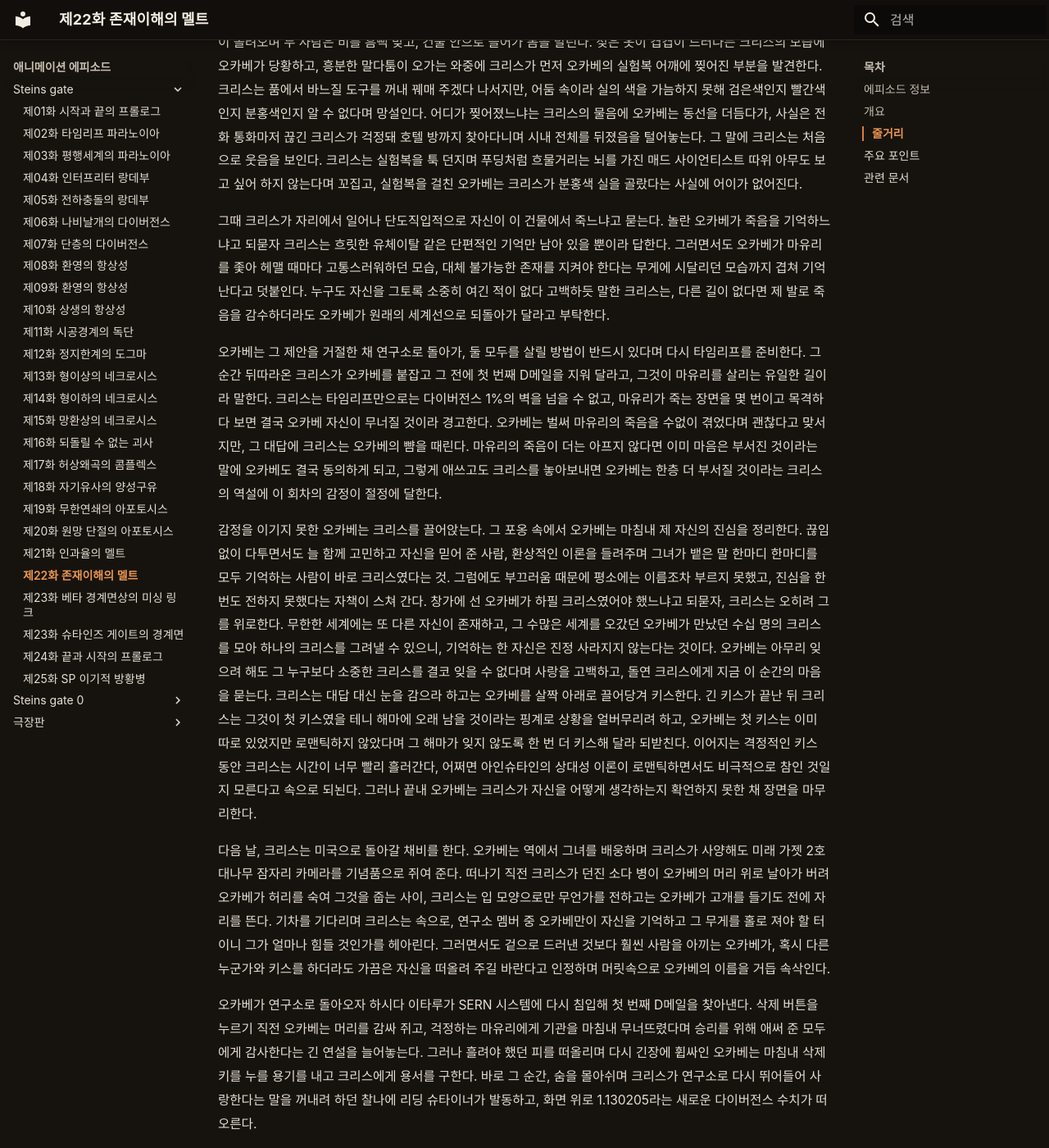
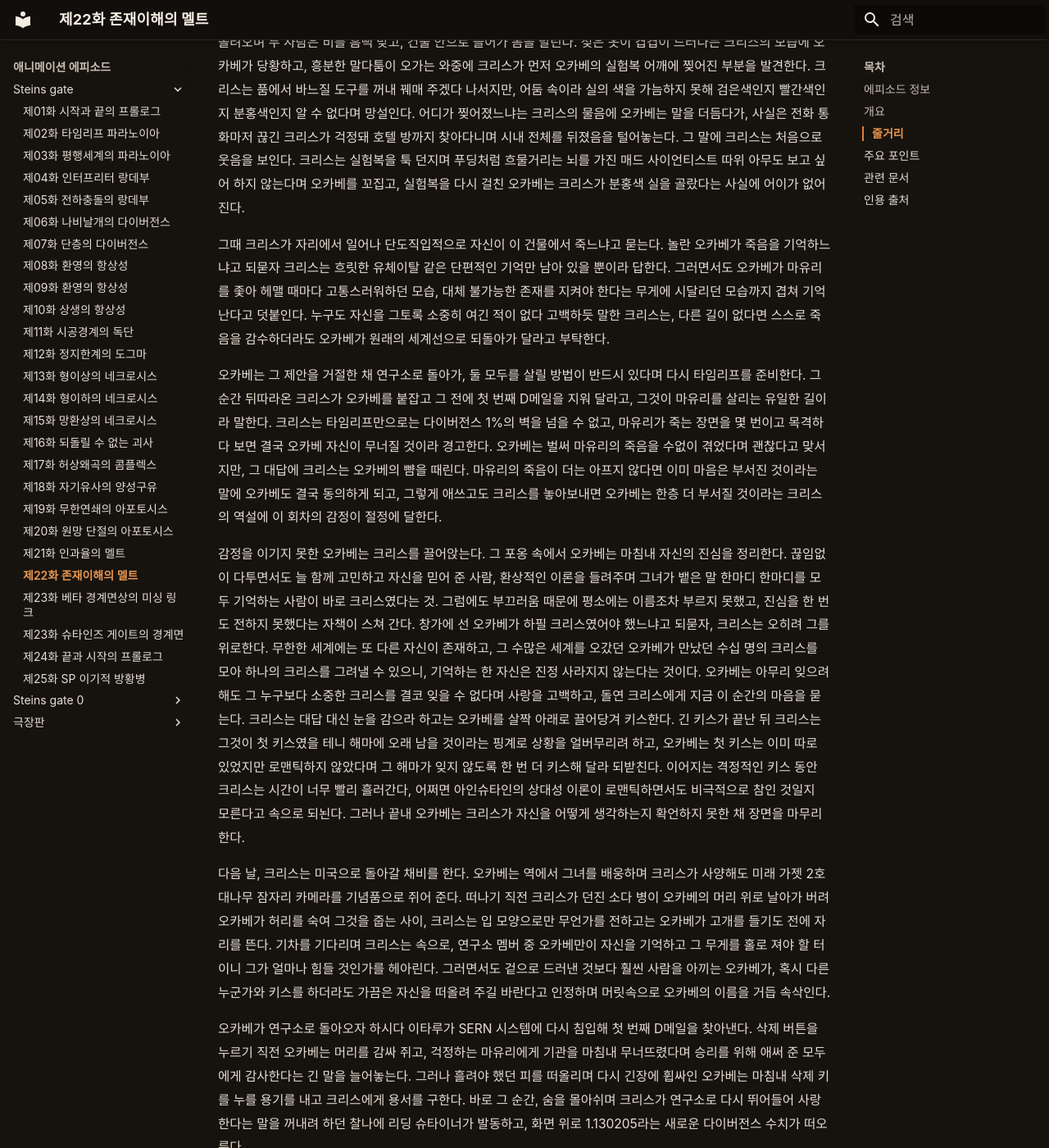
Before and after one commit to sgwiki/sgwiki.github.io, an MkDocs documentation site: the page built from wiki/애니메이션-에피소드/steins-gate/제22화-존재이해의-멜트.md, in a window 1280 px wide and 1400 px high, scrolled down 1616 px. Shown: the whole window at 82% size. Built offline with MkDocs 1.6.1 and Material for MkDocs 9.7.7, drawn with Linux system fonts in a browser that asks for light colours; some web fonts are replaced; some of the changed text lies outside the part shown.

Commit message:
chore(wiki): 제22화 정비 — 번역투 교정(동선→말 더듬다·쥐여→쥐어 준다)·경어 수준 일관(제 발로→스스로)·대상 명확화(004번 멤버가 누구인지)·인용 출처 섹션 추가

```diff
--- a/wiki/애니메이션-에피소드/steins-gate/제22화-존재이해의-멜트.md
+++ b/wiki/애니메이션-에피소드/steins-gate/제22화-존재이해의-멜트.md
@@ -34,19 +34,19 @@
 
 ## 줄거리
 
-비가 내리기 직전, 라디오 회관 옥상에 오카베가 쓰러져 있던 바로 그 자세로 크리스가 누워 있다. 그곳에서 그녀를 찾아낸 오카베와 크리스는 잠시 마유리 이야기를 나누다가, 크리스가 무언가를 덧붙이려다 스스로 입을 다문다. 먹구름이 몰려오며 두 사람은 비를 흠뻑 맞고, 건물 안으로 들어가 몸을 말린다. 젖은 옷이 겹겹이 드러나는 크리스의 모습에 오카베가 당황하고, 흥분한 말다툼이 오가는 와중에 크리스가 먼저 오카베의 실험복 어깨에 찢어진 부분을 발견한다. 크리스는 품에서 바느질 도구를 꺼내 꿰매 주겠다 나서지만, 어둠 속이라 실의 색을 가늠하지 못해 검은색인지 빨간색인지 분홍색인지 알 수 없다며 망설인다. 어디가 찢어졌느냐는 크리스의 물음에 오카베는 동선을 더듬다가, 사실은 전화 통화마저 끊긴 크리스가 걱정돼 호텔 방까지 찾아다니며 시내 전체를 뒤졌음을 털어놓는다. 그 말에 크리스는 처음으로 웃음을 보인다. 크리스는 실험복을 툭 던지며 푸딩처럼 흐물거리는 뇌를 가진 매드 사이언티스트 따위 아무도 보고 싶어 하지 않는다며 꼬집고, 실험복을 걸친 오카베는 크리스가 분홍색 실을 골랐다는 사실에 어이가 없어진다.
+비가 내리기 직전, 라디오 회관 옥상에 오카베가 쓰러져 있던 바로 그 자리를 빼닮은 자세로 크리스가 누워 있다. 달려온 오카베와 크리스는 잠시 마유리 이야기를 나누다가, 크리스가 무언가를 덧붙이려다 스스로 입을 다문다. 먹구름이 몰려오며 두 사람은 비를 흠뻑 맞고, 건물 안으로 들어가 몸을 말린다. 젖은 옷이 겹겹이 드러나는 크리스의 모습에 오카베가 당황하고, 흥분한 말다툼이 오가는 와중에 크리스가 먼저 오카베의 실험복 어깨에 찢어진 부분을 발견한다. 크리스는 품에서 바느질 도구를 꺼내 꿰매 주겠다 나서지만, 어둠 속이라 실의 색을 가늠하지 못해 검은색인지 빨간색인지 분홍색인지 알 수 없다며 망설인다. 어디가 찢어졌느냐는 크리스의 물음에 오카베는 말을 더듬다가, 사실은 전화 통화마저 끊긴 크리스가 걱정돼 호텔 방까지 찾아다니며 시내 전체를 뒤졌음을 털어놓는다. 그 말에 크리스는 처음으로 웃음을 보인다. 크리스는 실험복을 툭 던지며 푸딩처럼 흐물거리는 뇌를 가진 매드 사이언티스트 따위 아무도 보고 싶어 하지 않는다며 오카베를 꼬집고, 실험복을 다시 걸친 오카베는 크리스가 분홍색 실을 골랐다는 사실에 어이가 없어진다.
 
-그때 크리스가 자리에서 일어나 단도직입적으로 자신이 이 건물에서 죽느냐고 묻는다. 놀란 오카베가 죽음을 기억하느냐고 되묻자 크리스는 흐릿한 유체이탈 같은 단편적인 기억만 남아 있을 뿐이라 답한다. 그러면서도 오카베가 마유리를 좇아 헤맬 때마다 고통스러워하던 모습, 대체 불가능한 존재를 지켜야 한다는 무게에 시달리던 모습까지 겹쳐 기억난다고 덧붙인다. 누구도 자신을 그토록 소중히 여긴 적이 없다 고백하듯 말한 크리스는, 다른 길이 없다면 제 발로 죽음을 감수하더라도 오카베가 원래의 세계선으로 되돌아가 달라고 부탁한다.
+그때 크리스가 자리에서 일어나 단도직입적으로 자신이 이 건물에서 죽느냐고 묻는다. 놀란 오카베가 죽음을 기억하느냐고 되묻자 크리스는 흐릿한 유체이탈 같은 단편적인 기억만 남아 있을 뿐이라 답한다. 그러면서도 오카베가 마유리를 좇아 헤맬 때마다 고통스러워하던 모습, 대체 불가능한 존재를 지켜야 한다는 무게에 시달리던 모습까지 겹쳐 기억난다고 덧붙인다. 누구도 자신을 그토록 소중히 여긴 적이 없다 고백하듯 말한 크리스는, 다른 길이 없다면 스스로 죽음을 감수하더라도 오카베가 원래의 세계선으로 되돌아가 달라고 부탁한다.
 
 오카베는 그 제안을 거절한 채 연구소로 돌아가, 둘 모두를 살릴 방법이 반드시 있다며 다시 타임리프를 준비한다. 그 순간 뒤따라온 크리스가 오카베를 붙잡고 그 전에 첫 번째 D메일을 지워 달라고, 그것이 마유리를 살리는 유일한 길이라 말한다. 크리스는 타임리프만으로는 다이버전스 1%의 벽을 넘을 수 없고, 마유리가 죽는 장면을 몇 번이고 목격하다 보면 결국 오카베 자신이 무너질 것이라 경고한다. 오카베는 벌써 마유리의 죽음을 수없이 겪었다며 괜찮다고 맞서지만, 그 대답에 크리스는 오카베의 뺨을 때린다. 마유리의 죽음이 더는 아프지 않다면 이미 마음은 부서진 것이라는 말에 오카베도 결국 동의하게 되고, 그렇게 애쓰고도 크리스를 놓아보내면 오카베는 한층 더 부서질 것이라는 크리스의 역설에 이 회차의 감정이 절정에 달한다.
 
-감정을 이기지 못한 오카베는 크리스를 끌어앉는다. 그 포옹 속에서 오카베는 마침내 제 자신의 진심을 정리한다. 끊임없이 다투면서도 늘 함께 고민하고 자신을 믿어 준 사람, 환상적인 이론을 들려주며 그녀가 뱉은 말 한마디 한마디를 모두 기억하는 사람이 바로 크리스였다는 것. 그럼에도 부끄러움 때문에 평소에는 이름조차 부르지 못했고, 진심을 한 번도 전하지 못했다는 자책이 스쳐 간다. 창가에 선 오카베가 하필 크리스였어야 했느냐고 되묻자, 크리스는 오히려 그를 위로한다. 무한한 세계에는 또 다른 자신이 존재하고, 그 수많은 세계를 오갔던 오카베가 만났던 수십 명의 크리스를 모아 하나의 크리스를 그려낼 수 있으니, 기억하는 한 자신은 진정 사라지지 않는다는 것이다. 오카베는 아무리 잊으려 해도 그 누구보다 소중한 크리스를 결코 잊을 수 없다며 사랑을 고백하고, 돌연 크리스에게 지금 이 순간의 마음을 묻는다. 크리스는 대답 대신 눈을 감으라 하고는 오카베를 살짝 아래로 끌어당겨 키스한다. 긴 키스가 끝난 뒤 크리스는 그것이 첫 키스였을 테니 해마에 오래 남을 것이라는 핑계로 상황을 얼버무리려 하고, 오카베는 첫 키스는 이미 따로 있었지만 로맨틱하지 않았다며 그 해마가 잊지 않도록 한 번 더 키스해 달라 되받친다. 이어지는 격정적인 키스 동안 크리스는 시간이 너무 빨리 흘러간다, 어쩌면 아인슈타인의 상대성 이론이 로맨틱하면서도 비극적으로 참인 것일지 모른다고 속으로 되뇐다. 그러나 끝내 오카베는 크리스가 자신을 어떻게 생각하는지 확언하지 못한 채 장면을 마무리한다.
+감정을 이기지 못한 오카베는 크리스를 끌어앉는다. 그 포옹 속에서 오카베는 마침내 자신의 진심을 정리한다. 끊임없이 다투면서도 늘 함께 고민하고 자신을 믿어 준 사람, 환상적인 이론을 들려주며 그녀가 뱉은 말 한마디 한마디를 모두 기억하는 사람이 바로 크리스였다는 것. 그럼에도 부끄러움 때문에 평소에는 이름조차 부르지 못했고, 진심을 한 번도 전하지 못했다는 자책이 스쳐 간다. 창가에 선 오카베가 하필 크리스였어야 했느냐고 되묻자, 크리스는 오히려 그를 위로한다. 무한한 세계에는 또 다른 자신이 존재하고, 그 수많은 세계를 오갔던 오카베가 만났던 수십 명의 크리스를 모아 하나의 크리스를 그려낼 수 있으니, 기억하는 한 자신은 진정 사라지지 않는다는 것이다. 오카베는 아무리 잊으려 해도 그 누구보다 소중한 크리스를 결코 잊을 수 없다며 사랑을 고백하고, 돌연 크리스에게 지금 이 순간의 마음을 묻는다. 크리스는 대답 대신 눈을 감으라 하고는 오카베를 살짝 아래로 끌어당겨 키스한다. 긴 키스가 끝난 뒤 크리스는 그것이 첫 키스였을 테니 해마에 오래 남을 것이라는 핑계로 상황을 얼버무리려 하고, 오카베는 첫 키스는 이미 따로 있었지만 로맨틱하지 않았다며 그 해마가 잊지 않도록 한 번 더 키스해 달라 되받친다. 이어지는 격정적인 키스 동안 크리스는 시간이 너무 빨리 흘러간다, 어쩌면 아인슈타인의 상대성 이론이 로맨틱하면서도 비극적으로 참인 것일지 모른다고 속으로 되뇐다. 그러나 끝내 오카베는 크리스가 자신을 어떻게 생각하는지 확언하지 못한 채 장면을 마무리한다.
 
-다음 날, 크리스는 미국으로 돌아갈 채비를 한다. 오카베는 역에서 그녀를 배웅하며 크리스가 사양해도 미래 가젯 2호 대나무 잠자리 카메라를 기념품으로 쥐여 준다. 떠나기 직전 크리스가 던진 소다 병이 오카베의 머리 위로 날아가 버려 오카베가 허리를 숙여 그것을 줍는 사이, 크리스는 입 모양으로만 무언가를 전하고는 오카베가 고개를 들기도 전에 자리를 뜬다. 기차를 기다리며 크리스는 속으로, 연구소 멤버 중 오카베만이 자신을 기억하고 그 무게를 홀로 져야 할 터이니 그가 얼마나 힘들 것인가를 헤아린다. 그러면서도 겉으로 드러낸 것보다 훨씬 사람을 아끼는 오카베가, 혹시 다른 누군가와 키스를 하더라도 가끔은 자신을 떠올려 주길 바란다고 인정하며 머릿속으로 오카베의 이름을 거듭 속삭인다.
+다음 날, 크리스는 미국으로 돌아갈 채비를 한다. 오카베는 역에서 그녀를 배웅하며 크리스가 사양해도 미래 가젯 2호 대나무 잠자리 카메라를 기념품으로 쥐어 준다. 떠나기 직전 크리스가 던진 소다 병이 오카베의 머리 위로 날아가 버려 오카베가 허리를 숙여 그것을 줍는 사이, 크리스는 입 모양으로만 무언가를 전하고는 오카베가 고개를 들기도 전에 자리를 뜬다. 기차를 기다리며 크리스는 속으로, 연구소 멤버 중 오카베만이 자신을 기억하고 그 무게를 홀로 져야 할 터이니 그가 얼마나 힘들 것인가를 헤아린다. 그러면서도 겉으로 드러낸 것보다 훨씬 사람을 아끼는 오카베가, 혹시 다른 누군가와 키스를 하더라도 가끔은 자신을 떠올려 주길 바란다고 인정하며 머릿속으로 오카베의 이름을 거듭 속삭인다.
 
-오카베가 연구소로 돌아오자 하시다 이타루가 SERN 시스템에 다시 침입해 첫 번째 D메일을 찾아낸다. 삭제 버튼을 누르기 직전 오카베는 머리를 감싸 쥐고, 걱정하는 마유리에게 기관을 마침내 무너뜨렸다며 승리를 위해 애써 준 모두에게 감사한다는 긴 연설을 늘어놓는다. 그러나 흘려야 했던 피를 떠올리며 다시 긴장에 휩싸인 오카베는 마침내 삭제 키를 누를 용기를 내고 크리스에게 용서를 구한다. 바로 그 순간, 숨을 몰아쉬며 크리스가 연구소로 다시 뛰어들어 사랑한다는 말을 꺼내려 하던 찰나에 리딩 슈타이너가 발동하고, 화면 위로 1.130205라는 새로운 다이버전스 수치가 떠오른다.
+오카베가 연구소로 돌아오자 하시다 이타루가 SERN 시스템에 다시 침입해 첫 번째 D메일을 찾아낸다. 삭제 버튼을 누르기 직전 오카베는 머리를 감싸 쥐고, 걱정하는 마유리에게 기관을 마침내 무너뜨렸다며 승리를 위해 애써 준 모두에게 감사한다는 긴 말을 늘어놓는다. 그러나 흘려야 했던 피를 떠올리며 다시 긴장에 휩싸인 오카베는 마침내 삭제 키를 누를 용기를 내고 크리스에게 용서를 구한다. 바로 그 순간, 숨을 몰아쉬며 크리스가 연구소로 다시 뛰어들어 사랑한다는 말을 꺼내려 하던 찰나에 리딩 슈타이너가 발동하고, 화면 위로 1.130205라는 새로운 다이버전스 수치가 떠오른다.
 
-정신을 차린 오카베는 미래 가젯 연구소 멤버를 소개하던 바로 그 자리에 서 있다. 나카바치의 기자회견이 무사히 끝났음을 확인한 뒤 마유리에게 004번 멤버를 묻지만, 그 방에는 크리스를 기억하는 사람이 아무도 없다. 히스테리컬하게 마침내 승리했다며 미래를 향해 나아가겠다 외치는 오카베에게 마유리는 이제 자신은 괜찮으니 울어도 된다고 말해 준다. 이후 오카베는 더 이상의 위험을 피하기 위해 연구 장비를 전부 택배로 보내 버리고, 크리스에게 이 길이 정말 최선이었느냐고 되묻는다.
+정신을 차린 오카베는 미래 가젯 연구소 멤버를 소개하던 바로 그 자리에 서 있다. 나카바치의 기자회견이 무사히 끝났음을 확인한 뒤 마유리에게 004번 멤버가 누구인지를 묻지만, 그 방에는 크리스를 기억하는 사람이 아무도 없다. 히스테리컬하게 마침내 승리했다며 미래를 향해 나아가겠다 외치는 오카베에게 마유리는 이제 자신은 괜찮으니 울어도 된다고 말해 준다. 이후 오카베는 더 이상의 위험을 피하기 위해 연구 장비를 전부 택배로 보내 버리고, 크리스에게 이 길이 정말 최선이었느냐고 되묻는다.
 
 엔드 크레딧이 끝날 무렵, 하시다 이타루에게 자신과 관련이 있다는 정체불명의 인물로부터 전화가 걸려 온다. 수화기를 건네받은 오카베가 알아본 상대는 아마네 스즈하로, 그녀는 제3차 세계대전을 막기 위해 라디오 회관 옥상으로 당장 와 달라며 필사적으로 부탁하며 회차를 마친다.
 
@@ -78,3 +78,5 @@
 - [라디오 회관](../../lore/라디오-회관.md)
 - [미래 가젯 연구소](../../organization/미래-가젯-연구소.md)
 - [슈타인즈 게이트 2011년 TV 애니메이션](../../lore/슈타인즈-게이트-2011년-TV-애니메이션.md)
+
+## 인용 출처
```
